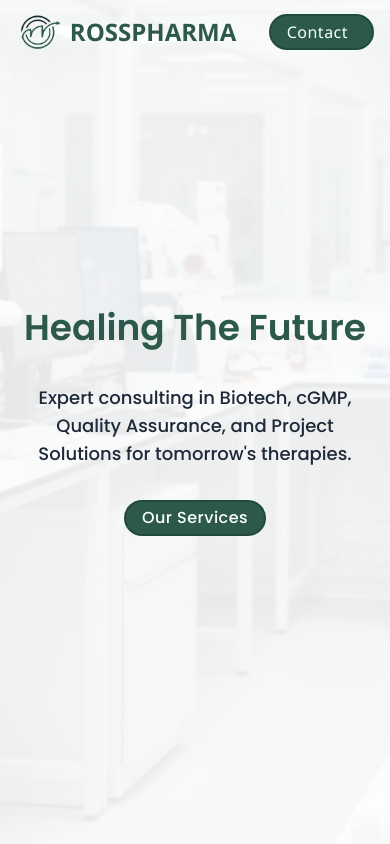
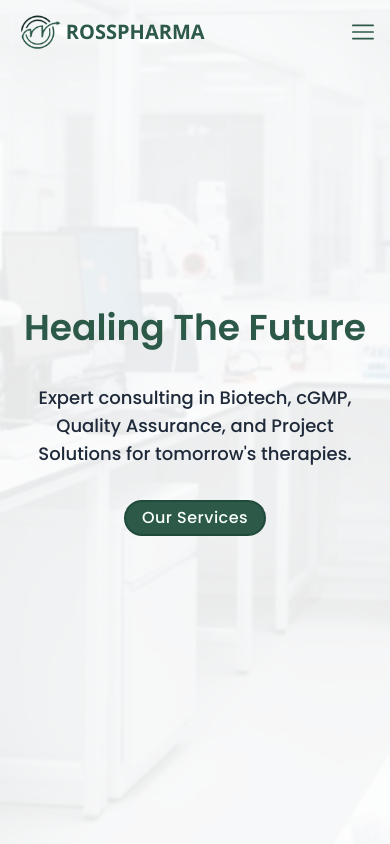
Before and after one commit to dhruvan-vyas/RossPharma, a Next.js app: page / in a window 390 px wide. Shown: the top 844 px of the page. Built offline with nearby package versions, Linux system fonts and the light colour scheme.

Commit message:
Update Navbar.js

```diff
--- a/components/Navbar.js
+++ b/components/Navbar.js
@@ -1,72 +1,161 @@
-// components/Navbar.js =======================================( V1 )=======================================
-
 // import Link from 'next/link';
 // import { usePathname } from "next/navigation";
+// import { useState } from "react";
 
 // const Navbar = () => {
 //   const pathname = usePathname();
+//   const [menuOpen, setMenuOpen] = useState(false);
+
 //   const navItems = [
-//     { name: 'Home', href: '/' },
+//     // { name: 'Home', href: '/' },
 //     { name: 'About Us', href: '/about' },
 //     { name: 'Services', href: '/services' },
 //     { name: 'Projects', href: '/projects' },
+//     { name: 'Contect', href: '/contact' },
 //   ];
 
 //   return (
-//     <header className="fixed top-0 mx-auto left-0 right-0 z-50 bg-white/70 ">
-//       <div className="container mx-auto px-4">
-//         <div className="flex justify-between items-center h-16">
+//     <>
+//       {/* ------------------- DESKTOP NAVBAR ------------------- */}
+//       <header
+//         className="hidden lg:flex fixed top-0 left-0 right-0 z-50
+//                    h-20 items-center"
+//       >
+//         <div className="container mx-auto px-4 flex justify-between items-center">
 
-//           {/* Logo Section */}
-//           <div className="flex items-center">
-//             {/* Replace this SVG with your actual logo image */}
-//             <img src="/logo.png" alt="Rosspharma Logo" className="h-9" />
-//             <h3 className='uppercase text-[#2C5948] font-bold'>Rosspharma</h3>
+//           {/* Left side: Logo + Nav */}
+//           <div className="flex items-center space-x-10">
+
+//             {/* Logo */}
+//             <Link href="/" className="flex items-center">
+//               <img src="/logo.png" alt="Rosspharma Logo" className="h-10" />
+//               <h3 className="uppercase text-[#2C5948] font-bold text-2xl ml-2">
+//                 Rosspharma
+//               </h3>
+//             </Link>
+
+//             {/* Navigation */}
+//             <nav className="flex space-x-6">
+//               {navItems.map((item) => {
+//                 const isActive = pathname === item.href;
+//                 return (
+//                   <Link
+//                     key={item.name}
+//                     href={item.href}
+//                     className={`text-[#060C0C] border-b-2 ${
+//                       isActive ? "border-[#2C5948]" : "border-transparent"
+//                     } hover:text-[#2C5948] transition duration-150`}
+//                   >
+//                     {item.name}
+//                   </Link>
+//                 );
+//               })}
+//             </nav>
 //           </div>
 
-//           {/* Navigation Links (Desktop) */}
-//           <nav className="hidden links md:flex space-x-8">
-//             {navItems.map((item) => {
-//               const isActive = pathname === item.href;
+//           {/* Right side: Contact button */}
+//           <Link
+//             href="/contact"
+//             className="pharma-button items-center gap-2 flex group"
+//           >
+//             <span className="text-white">Contact</span>
+//             <svg
+//               width="7"
+//               height="12"
+//               viewBox="0 0 7 12"
+//               className="opacity-0 w-0 transition-all duration-300 ease-out
+//                          group-hover:opacity-100 group-hover:w-3 group-hover:translate-x-1"
+//             >
+//               <path
+//                 d="M1.7 0.29C1.31 -0.1 0.68 -0.1 0.29 0.29C-0.1 0.68 -0.1 1.31 0.29 1.7L4.16 5.58L0.29 9.47C-0.1 9.86 -0.1 10.49 0.29 10.88C0.68 11.27 1.31 11.27 1.7 10.88L6.69 5.88C6.85 5.72 6.85 5.45 6.69 5.29L1.7 0.29Z"
+//                 fill="#FFF"
+//               />
+//             </svg>
+//           </Link>
+//         </div>
+//       </header>
 
-//               return (
-//                 <Link key={item.name} href={item.href} className={`text-[#060C0C] border-b-2 ${isActive ? 'border-[#2C5948]' : 'border-transparent'} hover:text-[#2C5948] transition duration-150`}>
-//                   {item.name}
-//                 </Link>
-//               );
-//             })}
-//           </nav>
+//       {/* ------------------- MOBILE NAVBAR ------------------- */}
+//       <header className="block lg:hidden fixed top-0 left-0 right-0 z-50 backdrop-blur-md h-16">
+//         <div className="container mx-auto px-4">
+//           <div className="flex justify-between h-16 items-center">
+//             <div className="flex items-center">
+//               <img src="/logo.png" alt="Rosspharma Logo" className="h-9" />
+//               <h3 className="uppercase text-[#2C5948] text-xl font-bold ml-1">
+//                 Rosspharma
+//               </h3>
+//             </div>
 
-//           {/* Contact Button */}
-//           <div className="flex items-center">
-//             <Link
-//               href="/contact"
-//               className="pharma-button  items-center gap-2 group"
-//             >
-//               <span class='text-[#F9FFFD]'>Contact</span>
-//               <svg
-//                 width="7"
-//                 height="12"
-//                 viewBox="0 0 7 12"
-//                 fill="none"
-//                 xmlns="http://www.w3.org/2000/svg"
-//                 className="opacity-0 w-0
-//                 transition-all duration-300 ease-out
-//                 group-hover:opacity-100
-//                 group-hover:w-3
-//                 group-hover:translate-x-1"
-//               >
-//                 <path
-//                   d="M1.70279 0.292176C1.31321 -0.0973966 0.681591 -0.0973968 0.292018 0.292176C-0.0972548 0.681449 -0.0975988 1.31248 0.291249 1.70218L4.1674 5.58679L0.291249 9.47141C-0.097599 9.86111 -0.0972548 10.4921 0.292018 10.8814C0.681591 11.271 1.31321 11.271 1.70279 10.8814L6.6974 5.88679C6.86309 5.72111 6.86309 5.45248 6.6974 5.28679L1.70279 0.292176Z"
-//                   fill="#F9FFFD"
-//                 />
+//             {/* Hamburger */}
+//             <div onClick={() => setMenuOpen(true)} className="cursor-pointer">
+//               <svg fill="#2C5948" width="22px" height="22px" viewBox="0 0 52 52">
+//                 <path d="M50,12.5H2a2,2,0,0,1,0-4H50a2,2,0,0,1,0,4Z" />
+//                 <path d="M50,28H2a2,2,0,0,1,0-4H50a2,2,0,0,1,0,4Z" />
+//                 <path d="M50,43.5H2a2,2,0,0,1,0-4H50a2,2,0,0,1,0,4Z" />
 //               </svg>
-//             </Link>
+//             </div>
+//           </div>
+//         </div>
+//       </header>
+
+//       {/* ------------------- MOBILE MENU PANEL ------------------- */}
+//       <div
+//         className={`fixed lg:hidden top-0 left-0 z-50 h-full w-full bg-white/70 backdrop-blur-md
+//                     transition-all duration-300 ease-in
+//                     ${menuOpen ? "opacity-100 visible" : "opacity-0 invisible"}`}
+//       >
+//         <div className="container mx-auto px-4">
+
+//           {/* Top mobile bar */}
+//           <div className="flex justify-between h-16 items-center">
+//             <div className="flex items-center">
+//               <img src="/logo.png" alt="Rosspharma Logo" className="h-9" />
+//               <h3 className="uppercase text-[#2C5948] text-xl font-bold ml-1">
+//                 Rosspharma
+//               </h3>
+//             </div>
+
+//             {/* Close Button */}
+//             <div onClick={() => setMenuOpen(false)} className="cursor-pointer">
+//               <svg fill="#2C5948" width="20px" height="20px" viewBox="0 0 52 52">
+//                 <path d="M28.94,26,51.39,3.55A2.08,2.08,0,0,0,48.45.61L26,23.06,3.55.61A2.08,2.08,0,0,0,.61,3.55L23.06,26,.61,48.45A2.08,2.08,0,0,0,2.08,52a2.05,2.05,0,0,0,1.47-.61L26,28.94,48.45,51.39a2.08,2.08,0,0,0,2.94-2.94Z"/>
+//               </svg>
+//             </div>
 //           </div>
 
+//           {/* Menu items */}
+//           <div className="flex justify-center mt-12">
+//             <nav className="flex flex-col gap-10 text-center">
+
+//               {navItems.map((item) => {
+//                 const isActive = pathname === item.href;
+//                 return (
+//                   <Link
+//                     key={item.name}
+//                     href={item.href}
+//                     onClick={() => setMenuOpen(false)}
+//                     className={`text-[#060C0C] text-2xl border-b-2 ${
+//                       isActive ? "border-[#2C5948]" : "border-transparent"
+//                     } hover:text-[#2C5948] transition`}
+//                   >
+//                     {item.name}
+//                   </Link>
+//                 );
+//               })}
+
+//               <Link
+//                 href="/contact"
+//                 onClick={() => setMenuOpen(false)}
+//                 className="pharma-button flex justify-center text-xl"
+//               >
+//                 Contact
+//               </Link>
+
+//             </nav>
+//           </div>
 //         </div>
 //       </div>
-//     </header>
+//     </>
 //   );
 // };
 
@@ -82,192 +171,137 @@
 
 
 
-
-// components/Navbar.js =======================================( V2 )=======================================
-
-
-// import Link from 'next/link';
-// import { usePathname } from "next/navigation";
-
-// const Navbar = () => {
-//   const pathname = usePathname();
-//   const navItems = [
-//     { name: 'Home', href: '/' },
-//     { name: 'About Us', href: '/about' },
-//     { name: 'Services', href: '/services' },
-//     { name: 'Projects', href: '/projects' },
-//   ];
-
-//   return (
-//     <header className="fixed top-0 mx-auto left-0 right-0 z-50 bg-white/70 ">
-//       <div className="container mx-auto px-4">
-//         <div className="flex justify-between items-center h-16">
-
-//           {/* Logo Section */}
-//           <div className="flex items-center">
-//             {/* Replace this SVG with your actual logo image */}
-//             <img src="/logo.png" alt="Rosspharma Logo" className="h-9" />
-//             <h3 className='uppercase text-[#2C5948] font-bold text-2xl ml-2'>Rosspharma</h3>
-//           </div>
-
-//           {/* Navigation Links (Desktop) */}
-//           <nav className="hidden links md:flex space-x-8">
-//             {navItems.map((item) => {
-//               const isActive = pathname === item.href;
-
-//               return (
-//                 <Link key={item.name} href={item.href} className={`text-[#060C0C] border-b-2 ${isActive ? 'border-[#2C5948]' : 'border-transparent'} hover:text-[#2C5948] transition duration-150`}>
-//                   {item.name}
-//                 </Link>
-//               );
-//             })}
-//           </nav>
-
-//           {/* Contact Button */}
-//           <div className="flex items-center">
-//             <Link
-//               href="/contact"
-//               className="pharma-button  items-center gap-2 group"
-//             >
-//               <span class='text-[#F9FFFD]'>Contact</span>
-//               <svg
-//                 width="7"
-//                 height="12"
-//                 viewBox="0 0 7 12"
-//                 fill="none"
-//                 xmlns="http://www.w3.org/2000/svg"
-//                 className="opacity-0 w-0
-//                 transition-all duration-300 ease-out
-//                 group-hover:opacity-100
-//                 group-hover:w-3
-//                 group-hover:translate-x-1"
-//               >
-//                 <path
-//                   d="M1.70279 0.292176C1.31321 -0.0973966 0.681591 -0.0973968 0.292018 0.292176C-0.0972548 0.681449 -0.0975988 1.31248 0.291249 1.70218L4.1674 5.58679L0.291249 9.47141C-0.097599 9.86111 -0.0972548 10.4921 0.292018 10.8814C0.681591 11.271 1.31321 11.271 1.70279 10.8814L6.6974 5.88679C6.86309 5.72111 6.86309 5.45248 6.6974 5.28679L1.70279 0.292176Z"
-//                   fill="#F9FFFD"
-//                 />
-//               </svg>
-//             </Link>
-//           </div>
-
-//         </div>
-//       </div>
-//     </header>
-//   );
-// };
-
-// export default Navbar;
-
-
-
-
-
-
-
-
-
-
-// components/Navbar.js =======================================( V3 )=======================================
-
 import Link from 'next/link';
 import { usePathname } from "next/navigation";
+import { useState } from "react";
 
 const Navbar = () => {
   const pathname = usePathname();
+  const [menuOpen, setMenuOpen] = useState(false);
+
   const navItems = [
-    // { name: 'Home', href: '/' },
     { name: 'About Us', href: '/about' },
     { name: 'Services', href: '/services' },
     { name: 'Projects', href: '/projects' },
-    { name: 'Contect', href: '/contact' },
+    { name: 'Contact', href: '/contact' },
   ];
 
   return (
-    // <header className="fixed top-0 mx-auto left-0 right-0 z-50 bg-white/0 ">
-    <header className="absolute flex top-0 mx-auto left-0 right-0 z-50 bg-white/0 ">
+    <>
+      {/* ------------------- DESKTOP NAVBAR ------------------- */}
+      <header className="hidden lg:flex absolute top-0 left-0 w-full z-50 h-20 items-center">
+        <div className="container mx-auto px-4 flex justify-between items-center">
 
-
-      <div className="container mx-auto px-4">
-        <div className="flex justify-between items-center h-16">
-
-          {/* Left side: Logo + Nav */}
-          <div className="flex items-center space-x-6">
-
-            {/* Logo */}
-            {/* <div className="flex items-center">
-              <img src="/logo.png" alt="Rosspharma Logo" className="h-9" />
-              <h3 className='uppercase text-[#2C5948] font-bold text-2xl ml-2'>
-                Rosspharma
-              </h3>
-            </div> */}
-
-          <div className="flex items-center">
-            <Link
-              href="/"
-              className="items-center flex"
-            >
-              <img src="/logo.png" alt="Rosspharma Logo" className="h-9" />
-              <h3 className='uppercase text-[#2C5948] font-bold text-2xl ml-2'>
+          {/* Left side */}
+          <div className="flex items-center space-x-10">
+            <Link href="/" className="flex items-center">
+              <img src="/logo.png" alt="Rosspharma Logo" className="h-10" />
+              <h3 className="uppercase text-[#2C5948] font-bold text-2xl ml-2">
                 Rosspharma
               </h3>
             </Link>
-          </div>
 
-
-
-            {/* Navigation Links */}
-            <nav className="hidden md:flex space-x-6 ">
+            <nav className="flex space-x-6">
               {navItems.map((item) => {
                 const isActive = pathname === item.href;
-
                 return (
                   <Link
                     key={item.name}
                     href={item.href}
                     className={`text-[#060C0C] border-b-2 ${
-                      isActive ? 'border-[#2C5948]' : 'border-transparent'
-                    } hover:text-[#2C5948] transition duration-150`}
+                      isActive ? "border-[#2C5948]" : "border-transparent"
+                    } hover:text-[#2C5948] transition`}
                   >
                     {item.name}
                   </Link>
                 );
               })}
             </nav>
-
           </div>
 
-          {/* Right side: Contact button */}
-          <div className="flex items-center">
-            <Link
-              href="/contact"
-              className="pharma-button items-center gap-2 group"
-            >
-              <span className='text-[#F9FFFD]'>Contact</span>
-              <svg
-                width="7"
-                height="12"
-                viewBox="0 0 7 12"
-                fill="none"
-                xmlns="http://www.w3.org/2000/svg"
-                className="opacity-0 w-0
-                transition-all duration-300 ease-out
-                group-hover:opacity-100
-                group-hover:w-3
-                group-hover:translate-x-1"
-              >
-                <path
-                  d="M1.70279 0.292176C1.31321 -0.0973966 0.681591 -0.0973968 0.292018 0.292176C-0.0972548 0.681449 -0.0975988 1.31248 0.291249 1.70218L4.1674 5.58679L0.291249 9.47141C-0.097599 9.86111 -0.0972548 10.4921 0.292018 10.8814C0.681591 11.271 1.31321 11.271 1.70279 10.8814L6.6974 5.88679C6.86309 5.72111 6.86309 5.45248 6.6974 5.28679L1.70279 0.292176Z"
-                  fill="#F9FFFD"
-                />
+          {/* Right button */}
+          <Link href="/contact" className="pharma-button flex items-center gap-2 group">
+            <span className="text-white">Contact</span>
+          </Link>
+        </div>
+      </header>
+
+      {/* ------------------- MOBILE NAVBAR ------------------- */}
+      <header className="block lg:hidden absolute top-0 left-0 w-full z-50 h-16">
+        <div className="container mx-auto px-4">
+          <div className="flex justify-between h-16 items-center">
+            <div className="flex items-center">
+              <img src="/logo.png" alt="Rosspharma Logo" className="h-9" />
+              <h3 className="uppercase text-[#2C5948] text-xl font-bold ml-1">
+                Rosspharma
+              </h3>
+            </div>
+
+            {/* Hamburger */}
+            <div onClick={() => setMenuOpen(true)} className="cursor-pointer">
+              <svg fill="#2C5948" width="22px" height="22px" viewBox="0 0 52 52">
+                <path d="M50,12.5H2a2,2,0,0,1,0-4H50a2,2,0,0,1,0,4Z" />
+                <path d="M50,28H2a2,2,0,0,1,0-4H50a2,2,0,0,1,0,4Z" />
+                <path d="M50,43.5H2a2,2,0,0,1,0-4H50a2,2,0,0,1,0,4Z" />
               </svg>
-            </Link>
+            </div>
+          </div>
+        </div>
+      </header>
+
+      {/* ------------------- MOBILE MENU ------------------- */}
+      <div
+        className={`fixed lg:hidden top-0 left-0 z-50 h-full w-full bg-white/70 backdrop-blur-md
+          transition-all duration-300 ease-in
+          ${menuOpen ? "opacity-100 visible" : "opacity-0 invisible"}`}
+      >
+        <div className="container mx-auto px-4">
+
+          {/* Mobile close bar */}
+          <div className="flex justify-between h-16 items-center">
+            <div className="flex items-center">
+              <img src="/logo.png" alt="Rosspharma Logo" className="h-9" />
+              <h3 className="uppercase text-[#2C5948] text-xl font-bold ml-1">Rosspharma</h3>
+            </div>
+
+            <div onClick={() => setMenuOpen(false)} className="cursor-pointer">
+              <svg fill="#2C5948" width="20px" height="20px" viewBox="0 0 52 52">
+                <path d="M28.94,26,51.39,3.55A2.08,2.08,0,0,0,48.45.61L26,23.06,3.55.61A2.08,2.08,0,0,0,.61,3.55L23.06,26,.61,48.45A2.08,2.08,0,0,0,2.08,52a2.05,2.05,0,0,0,1.47-.61L26,28.94,48.45,51.39a2.08,2.08,0,0,0,2.94-2.94Z"/>
+              </svg>
+            </div>
           </div>
 
+          {/* Menu items */}
+          <div className="flex justify-center mt-12">
+            <nav className="flex flex-col gap-10 text-center">
+              {navItems.map((item) => {
+                const isActive = pathname === item.href;
+                return (
+                  <Link
+                    key={item.name}
+                    href={item.href}
+                    onClick={() => setMenuOpen(false)}
+                    className={`text-[#060C0C] text-2xl border-b-2 ${
+                      isActive ? "border-[#2C5948]" : "border-transparent"
+                    } hover:text-[#2C5948] transition`}
+                  >
+                    {item.name}
+                  </Link>
+                );
+              })}
+
+              <Link
+                href="/contact"
+                onClick={() => setMenuOpen(false)}
+                className="pharma-button flex justify-center text-xl"
+              >
+                Contact
+              </Link>
+            </nav>
+          </div>
         </div>
-
-
       </div>
-    </header>
+    </>
   );
 };
 
```
